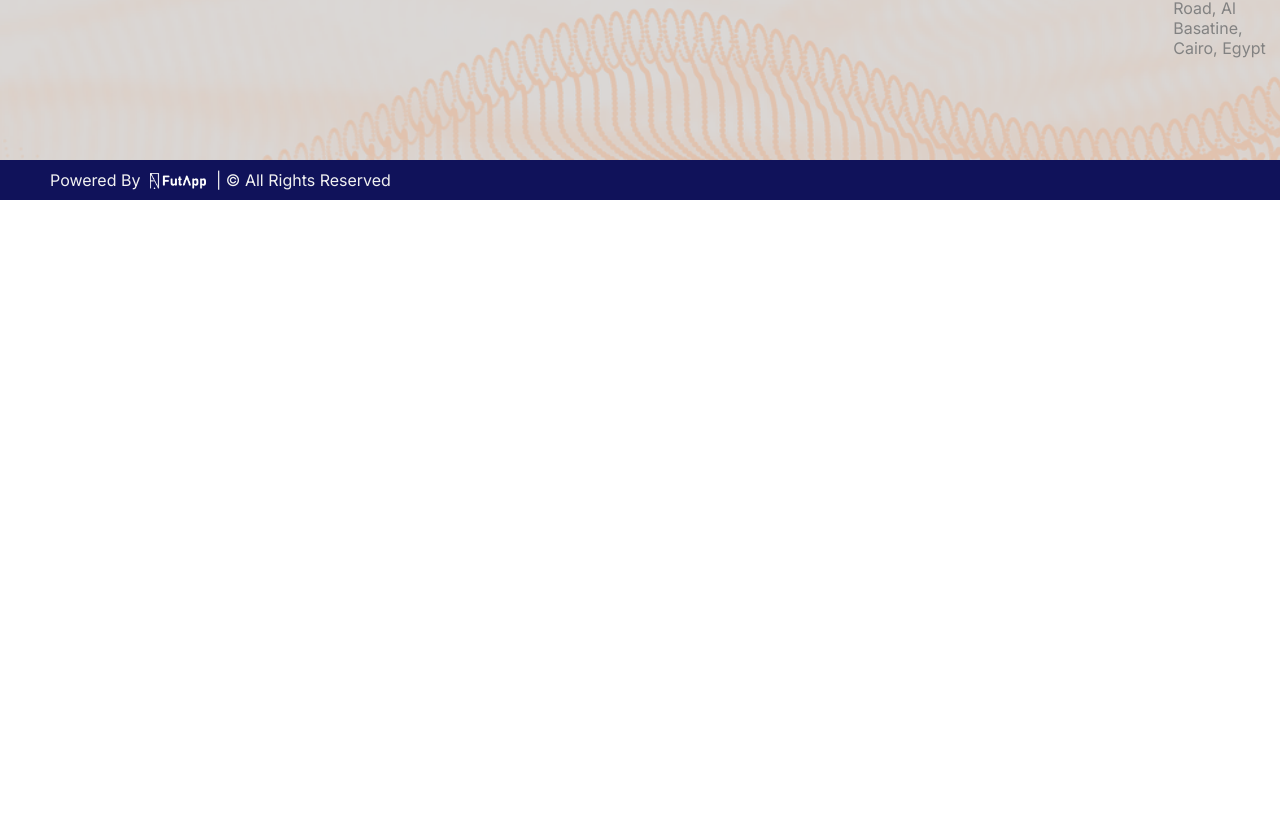
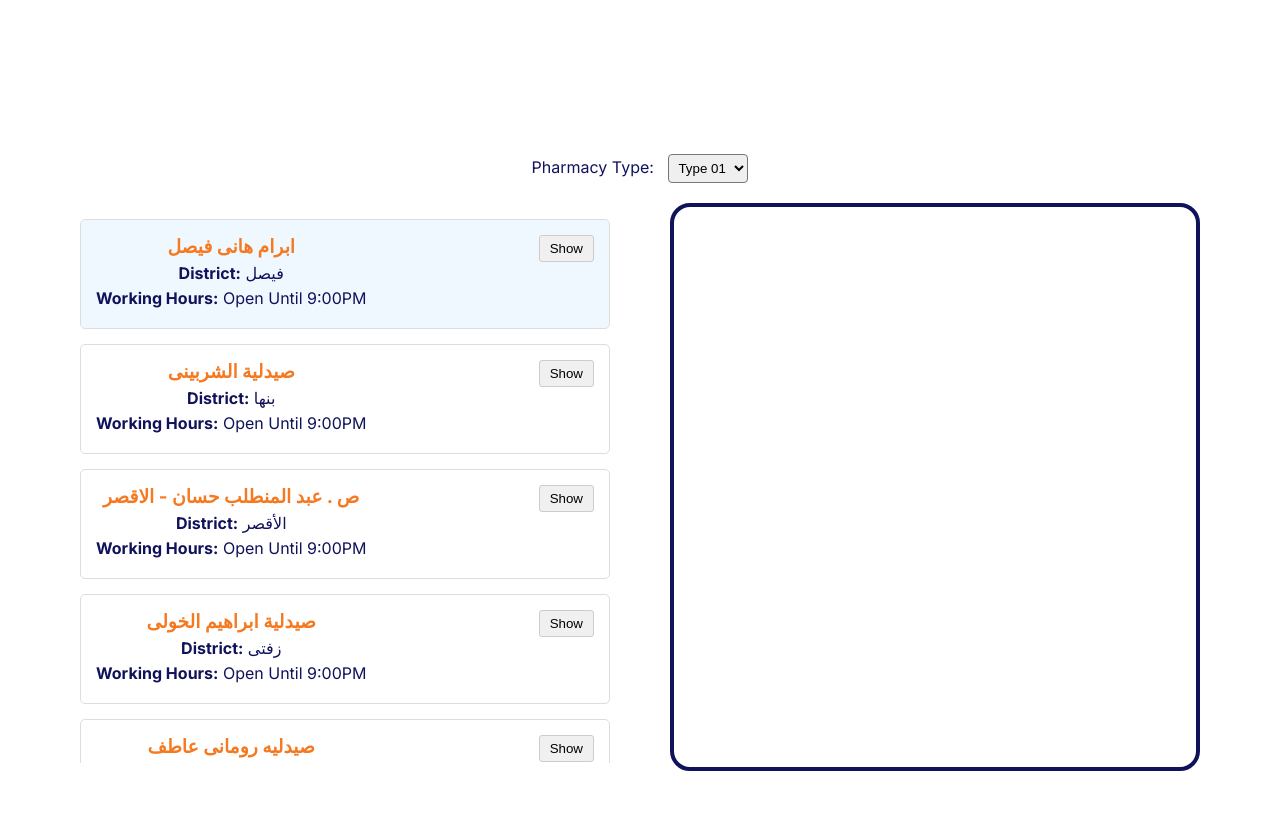
Before and after one commit to itsHadyy/OrangePharmacies, a React (Create React App) app: page /locations in a window 1280 px wide. Shown: the part 1354-2180 px from the top of the page. Before the commit the page ends 1554 px from the top, so only its background shows below. Built offline with nearby package versions, Linux system fonts and the light colour scheme; no server answers; the database is empty.

Commit message:
env file

```diff
--- a/package.json
+++ b/package.json
@@ -11,6 +11,7 @@
     "@testing-library/jest-dom": "^6.6.3",
     "@testing-library/react": "^16.2.0",
     "@testing-library/user-event": "^13.5.0",
+    "dotenv": "^16.5.0",
     "firebase": "^11.6.0",
     "leaflet": "^1.9.4",
     "mapbox-gl": "^3.11.0",
--- a/src/pages/en/Locations.js
+++ b/src/pages/en/Locations.js
@@ -1,211 +1,160 @@
-import React, { useState, useEffect, useRef } from "react";
-import { Button, CircularProgress, Card, CardContent, CardActions, Typography } from "@mui/material";
-import ArrowBackIosIcon from "@mui/icons-material/ArrowBackIos";
-import PlaceIcon from "@mui/icons-material/Place";
-import { db } from "../../boot/firebase";
-import { collection, getDocs } from "firebase/firestore";
-import mapboxgl from "mapbox-gl";
-import "mapbox-gl/dist/mapbox-gl.css";
+import { useState, useEffect } from 'react';
+import pharmaciesType01 from '../../data/type1_pharmacies.json';
+import pharmaciesType02 from '../../data/type2_pharmacies.json';
+import BranchesDialog from '../../components/en/BranchesDialog';
+function Locations() {
+    const img01 = '/media/bannersEnglish/LOCATIONS-IN.png';
+    const [ setBranchesDialogOpen] = useState(false);
 
-mapboxgl.accessToken =
-    "pk.eyJ1IjoiY2xpeHN5cyIsImEiOiJjbHAyaTMzcnYwd3ZuMnFvNWVxd2trcnQ0In0.ldbOkLAhE0zdf1vGi01m8g";
-
-export default function BranchesMap() {
-    const [branches, setBranches] = useState([]);
-    const [loading, setLoading] = useState(true);
-    const mapContainer = useRef(null);
-    const map = useRef(null);
-    const [selectedBranch, setSelectedBranch] = useState(null);
+    const [pharmacies, setPharmacies] = useState({
+        type01: [],
+        type02: []
+    });
+    const [selectedType, setSelectedType] = useState('type01');
+    const [selectedPharmacy, setSelectedPharmacy] = useState(null);
+    const [expandedPharmacy, setExpandedPharmacy] = useState(null);
+    const [isLoading, setIsLoading] = useState(true);
 
     useEffect(() => {
-        const fetchBranches = async () => {
-            try {
-                const branchesRef = collection(db, "Branches");
-                const snapshot = await getDocs(branchesRef);
-                const branchesData = snapshot.docs.map((doc) => ({
-                    id: doc.id,
-                    ...doc.data(),
-                }));
-                setBranches(branchesData);
-            } catch (error) {
-                console.error("Error loading branches:", error);
-            } finally {
-                setLoading(false);
-            }
-        };
-
-        fetchBranches();
+        setPharmacies({
+            type01: pharmaciesType01,
+            type02: pharmaciesType02
+        });
+        setIsLoading(false);
     }, []);
 
     useEffect(() => {
-        if (branches.length > 0 && mapContainer.current && !map.current) {
-            map.current = new mapboxgl.Map({
-                container: mapContainer.current,
-                style: "mapbox://styles/mapbox/streets-v12",
-                center: [31.031246, 30.035752], // Initial center (e.g., Cairo)
-                zoom: 10,
-                attributionControl: false,
-            });
+        if (pharmacies[selectedType]?.length > 0) {
+            setSelectedPharmacy(pharmacies[selectedType][0]);
+        }
+    }, [pharmacies, selectedType]);
 
-            map.current.on("load", () => {
-                // Add a source for the branches
-                map.current.addSource("branches-data", {
-                    type: "geojson",
-                    data: {
-                        type: "FeatureCollection",
-                        features: branches.map((branch) => ({
-                            type: "Feature",
-                            geometry: {
-                                type: "Point",
-                                coordinates: [branch.long, branch.lat],
-                            },
-                            properties: {
-                                id: branch.id,
-                                title: branch.title,
-                            },
-                        })),
-                    },
-                });
-
-                // Add a layer to display the markers
-                map.current.addLayer({
-                    id: "branch-markers",
-                    type: "circle",
-                    source: "branches-data",
-                    paint: {
-                        "circle-radius": 8,
-                        "circle-color": "#f97818",
-                        "circle-stroke-width": 2,
-                        "circle-stroke-color": "#FFFFFF",
-                    },
-                });
-
-                // Add click event listener to the markers
-                map.current.on("click", "branch-markers", (e) => {
-                    if (e.features.length > 0) {
-                        const clickedBranchId = e.features[0].properties.id;
-                        const selected = branches.find((branch) => branch.id === clickedBranchId);
-                        setSelectedBranch(selected);
-                        // Fly to the selected branch's location
-                        if (selected) {
-                            map.current.flyTo({
-                                center: [selected.long, selected.lat],
-                                zoom: 14,
-                                essential: true, // this animation is considered essential with respect to prefers-reduced-motion
-                            });
-                        }
-                    }
-                });
-
-                // Change the cursor to a pointer when the mouse is over the markers layer.
-                map.current.on("mouseenter", "branch-markers", () => {
-                    map.current.getCanvas().style.cursor = "pointer";
-                });
-
-                // Change it back to a pointer when it leaves.
-                map.current.on("mouseleave", "branch-markers", () => {
-                    map.current.getCanvas().style.cursor = "";
-                });
-            });
-        }
-    }, [branches]);
-
-    useEffect(() => {
-        // Update map data when branches change
-        if (map.current && map.current.getSource("branches-data") && branches.length > 0) {
-            map.current.getSource("branches-data").setData({
-                type: "FeatureCollection",
-                features: branches.map((branch) => ({
-                    type: "Feature",
-                    geometry: {
-                        type: "Point",
-                        coordinates: [branch.long, branch.lat],
-                    },
-                    properties: {
-                        id: branch.id,
-                        title: branch.title,
-                    },
-                })),
-            });
-        }
-    }, [branches]);
-
-    const handleOpenInMaps = () => {
-        if (selectedBranch) {
-            window.open(
-                `https://www.google.com/maps/dir/?api=1&destination=${selectedBranch.lat},${selectedBranch.long}`,
-                "_blank"
-            );
-        }
+    const toggleExpand = (pharmacyId) => {
+        setExpandedPharmacy(expandedPharmacy === pharmacyId ? null : pharmacyId);
     };
 
+    const handleTypeChange = (e) => {
+        const newType = e.target.value;
+        setSelectedType(newType);
+        setExpandedPharmacy(null);
+    };
+
+    if (isLoading) {
+        return <div>Loading...</div>;
+    }
+
     return (
-        <div style={{ height: "100vh", width: "100%" }}>
-            <div style={{ position: "absolute", top: 16, left: 16, zIndex: 1000 }}>
-                {/* You might want a way to go back to the full list or initial view */}
-                {selectedBranch && (
-                    <Button
-                        onClick={() => {
-                            setSelectedBranch(null);
-                            map.current?.flyTo({
-                                center: [31.031246, 30.035752], // Go back to initial center
-                                zoom: 10,
-                                essential: true,
-                            });
-                        }}
-                        startIcon={<ArrowBackIosIcon />}
-                        variant="outlined"
-                    >
-                        Back to Map
-                    </Button>
-                )}
+        <div className="sub">
+            <div className='banner'>
+                <img src={img01} alt="Banner" />
             </div>
 
-            <div ref={mapContainer} style={{ height: "100%", width: "100%" }} />
+            <div className="locations">
+                <h1>Our Pharmacies</h1>
 
-            {loading && (
-                <div
-                    style={{
-                        position: "absolute",
-                        top: "50%",
-                        left: "50%",
-                        transform: "translate(-50%, -50%)",
-                        zIndex: 1000,
-                    }}
-                >
-                    <CircularProgress />
+                <button onClick={() => setBranchesDialogOpen(true)}>
+        Show Branches
+      </button>
+
+      <BranchesDialog setBranchesDialogOpen={setBranchesDialogOpen}/>
+
+                <div style={{ marginBottom: '20px' }}>
+                    <label htmlFor="pharmacyType" style={{ marginRight: '10px' }}>Pharmacy Type: </label>
+                    <select
+                        id="pharmacyType"
+                        value={selectedType}
+                        onChange={handleTypeChange}
+                        style={{ padding: '5px', borderRadius: '4px' }}
+                    >
+                        <option value="type01">Type 01</option>
+                        <option value="type02">Type 02</option>
+                    </select>
                 </div>
-            )}
 
-            {selectedBranch && (
-                <Card
-                    style={{
-                        position: "absolute",
-                        bottom: 16,
-                        left: 16,
-                        zIndex: 1000,
-                        width: "90%",
-                        maxWidth: 400,
-                    }}
-                >
-                    <CardContent>
-                        <Typography variant="h6" component="div">
-                            {selectedBranch.title}
-                        </Typography>
-                        {/* You can display more branch details here if available */}
-                    </CardContent>
-                    <CardActions>
-                        <Button
-                            size="small"
-                            color="primary"
-                            startIcon={<PlaceIcon />}
-                            onClick={handleOpenInMaps}
-                        >
-                            Open in Maps
-                        </Button>
-                    </CardActions>
-                </Card>
-            )}
+                <div className='locationsContainer'>
+                    <div className='pharmaciesList'>
+                        {pharmacies[selectedType]?.length > 0 ? (
+                            <ul style={{ listStyle: 'none', padding: 0 }}>
+                                {pharmacies[selectedType].map(pharmacy => (
+                                    <li
+                                        key={pharmacy.id}
+                                        style={{
+                                            marginBottom: '15px',
+                                            padding: '15px',
+                                            border: '1px solid #ddd',
+                                            borderRadius: '5px',
+                                            backgroundColor: selectedPharmacy?.id === pharmacy.id ? '#f0f8ff' : 'white',
+                                            cursor: 'pointer'
+                                        }}
+                                        onClick={() => setSelectedPharmacy(pharmacy)}
+                                    >
+                                        <div style={{ display: 'flex', justifyContent: 'space-between' }}>
+                                            <div>
+                                                <h3 style={{ margin: '0 0 5px 0' }}>{pharmacy.name}</h3>
+                                                <p style={{ margin: '0 0 5px 0' }}><strong>District:</strong> {pharmacy.district}</p>
+                                                <p style={{ margin: '0 0 5px 0' }}><strong>Working Hours:</strong> {pharmacy.workingHours}</p>
+
+                                                {expandedPharmacy === pharmacy.id && (
+                                                    <div style={{ marginTop: '10px' }}>
+                                                        <p><strong>Address:</strong> {pharmacy.address}</p>
+                                                        <p><strong>Phone:</strong> {pharmacy.phoneNumber}</p>
+                                                        {pharmacy.googleMapsUrl !== "N/A" && (
+                                                            <a
+                                                                href={pharmacy.googleMapsUrl}
+                                                                target="_blank"
+                                                                rel="noopener noreferrer"
+                                                                style={{ color: '#0066cc' }}
+                                                            >
+                                                                View on Google Maps
+                                                            </a>
+                                                        )}
+                                                    </div>
+                                                )}
+                                            </div>
+                                            <button
+                                                onClick={(e) => {
+                                                    e.stopPropagation();
+                                                    toggleExpand(pharmacy.id);
+                                                }}
+                                                style={{
+                                                    alignSelf: 'flex-start',
+                                                    padding: '5px 10px',
+                                                    backgroundColor: '#f0f0f0',
+                                                    border: '1px solid #ccc',
+                                                    borderRadius: '3px',
+                                                    cursor: 'pointer'
+                                                }}
+                                            >
+                                                {expandedPharmacy === pharmacy.id ? 'Hide' : 'Show'}
+                                            </button>
+                                        </div>
+                                    </li>
+                                ))}
+                            </ul>
+                        ) : (
+                            <p>No pharmacies available for this type.</p>
+                        )}
+                    </div>
+
+                    <div className='map'>
+                        {selectedPharmacy && selectedPharmacy.googleMapsUrl !== "N/A" && (
+                            <div>
+                                <iframe
+                                    title="Google Map"
+                                    width="100%"
+                                    height="700"
+                                    frameBorder="0"
+                                    style={{ border: 0 }}
+                                    src={selectedPharmacy.googleMapsUrl}
+                                    allowFullScreen
+                                ></iframe>
+                            </div>
+                        )}
+                    </div>
+                </div>
+            </div>
         </div>
     );
 }
+
+export default Locations;
```
Also changed, not shown: src/components/en/BranchesDialog.js (+169 -22 lines), 2 other files (tests, documents, lock files or other folders).
